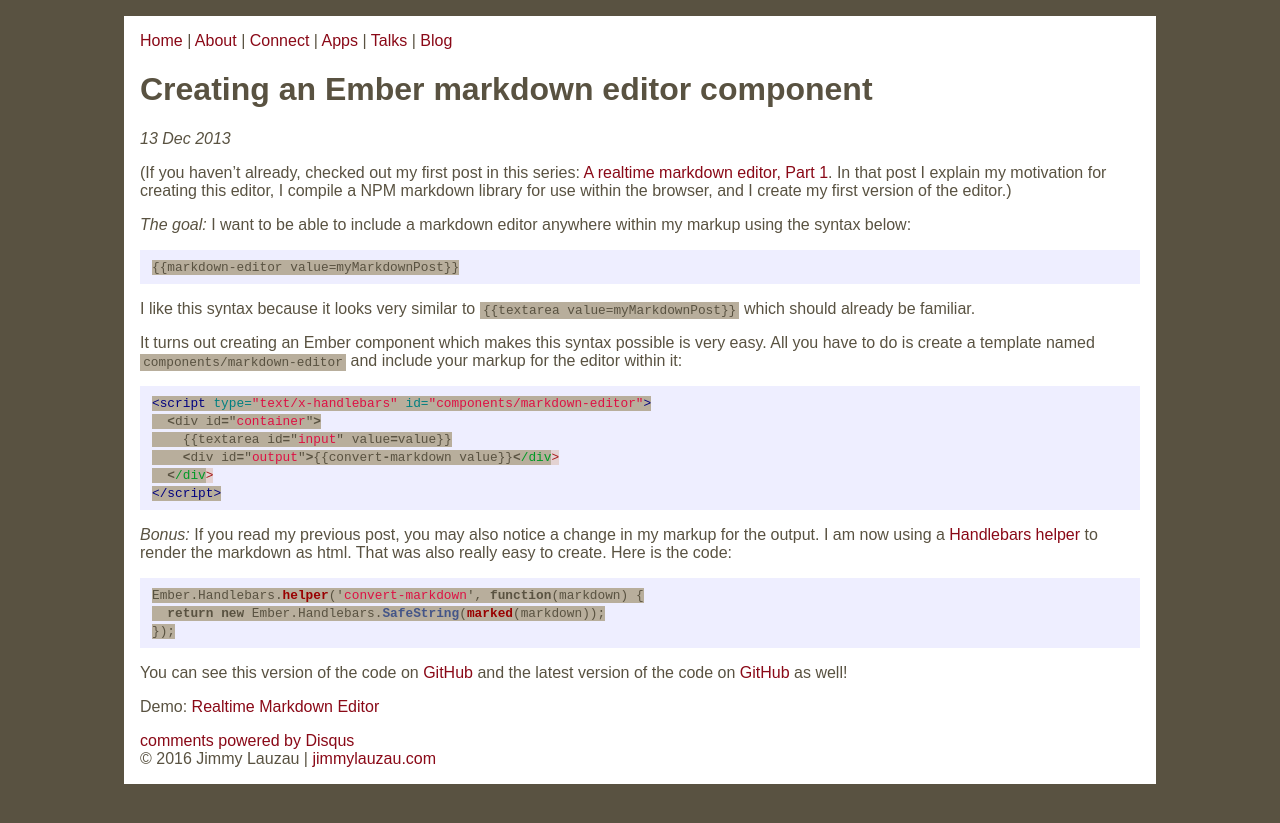
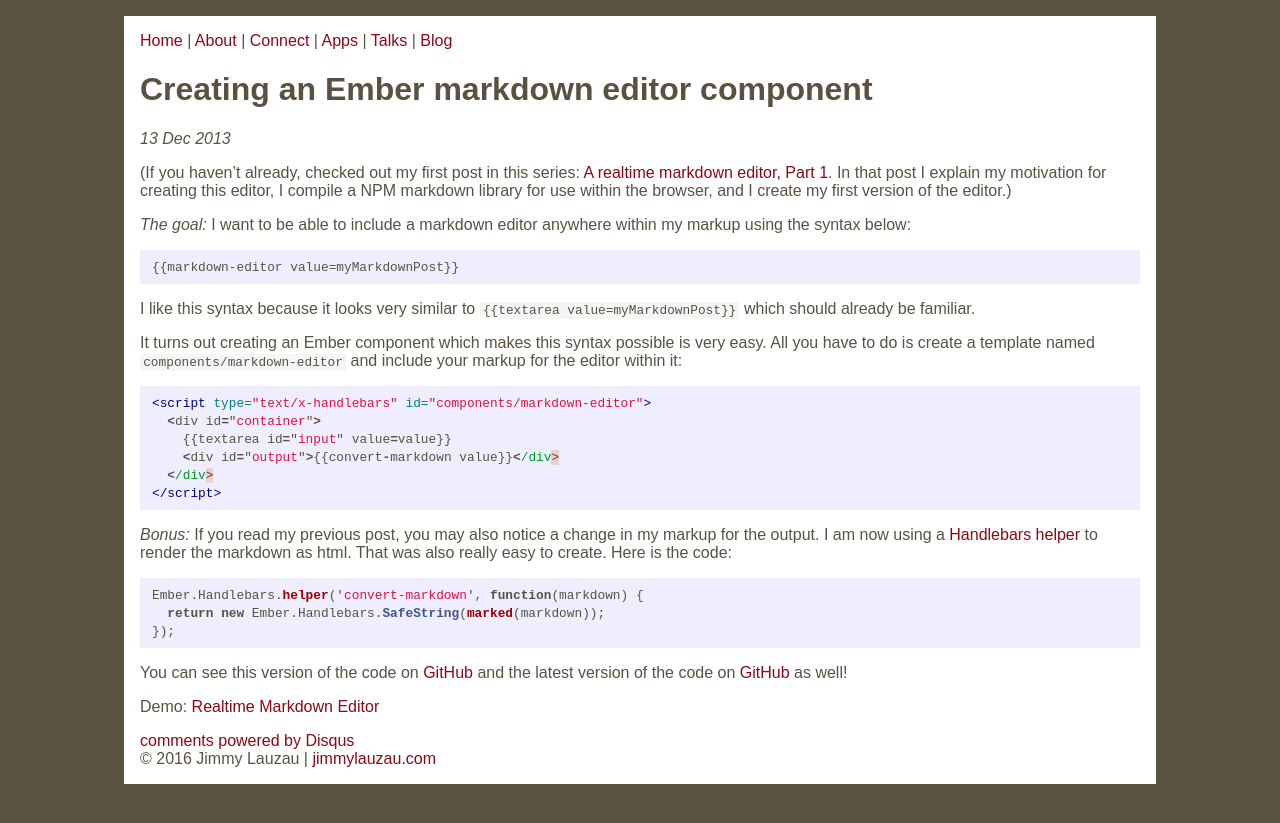
Before and after one commit to jimmay5469/jimmay5469.github.io, a Jekyll site: the page built from _posts/2013-12-13-creating-an-ember-markdown-editor-component.md, in a window 1280 px wide. Shown: the top 823 px of the page. Built offline with Jekyll 4.4.1, drawn with Linux system fonts in a browser that asks for light colours; Markdown is read by kramdown in place of the engine named in the settings; comment, search, counter and statistics services are not loaded.

Commit message:
Make code background more subtle

```diff
--- a/css/main.scss
+++ b/css/main.scss
@@ -9,6 +9,7 @@ $medium: #B8AE9C;
 $light: #FFFFFF;
 $accent1: #ACCFCC;
 $accent2: #8A0917;
+$code-background: rgba(0,0,0,0.04);
 
 html {
   background-color: $dark;
@@ -64,15 +65,16 @@ a:hover {
 }
 
 pre {
-  background-color: $medium;
+  background-color: $code-background;
   padding: .5em .75em;
 
   code {
+    background-color: transparent;
     padding: 0;
   }
 }
 code {
-  background-color: $medium;
+  background-color: $code-background;
   font-size: .8em;
   padding: .1em .25em;
 }
```
